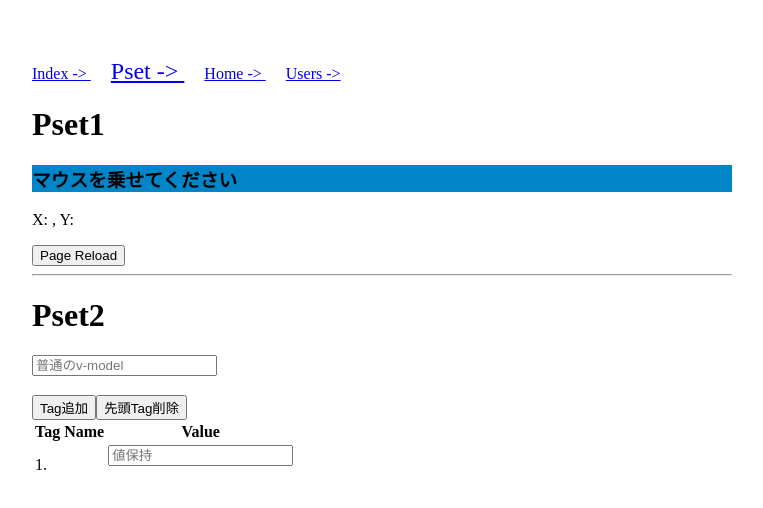
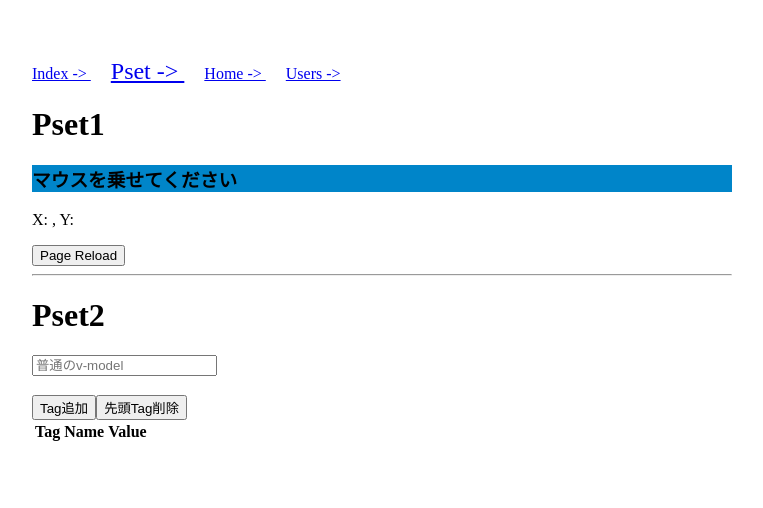
Before and after one commit to 07130918/Vue, a Vue app in the folder vue_app/: page /pset in a window 1280 px wide. Shown: the top 508 px of the page, without its empty margins (258-1021 px from the left). Built offline with nearby package versions, Linux system fonts and the light colour scheme.

Commit message:
feat: 初期状態のtagsは空に

```diff
--- a/vue_app/src/views/Pset.vue
+++ b/vue_app/src/views/Pset.vue
@@ -42,7 +42,7 @@ export default {
             xPosition: null,
             yPosition: null,
             ensureMsg: 'ページをリロードしますか?',
-            tags: [{num: 1, inputVal: ''}],
+            tags: [],
         }
     },
     components: {
```
